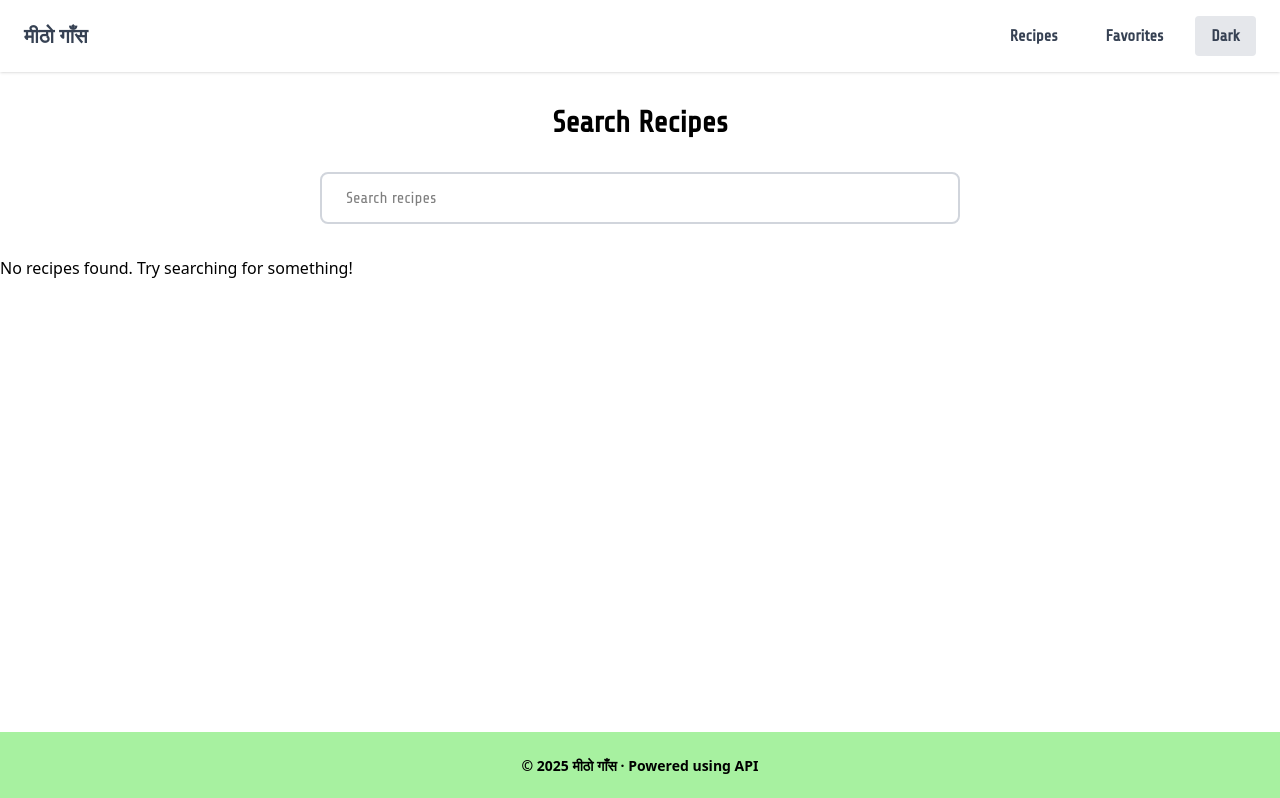
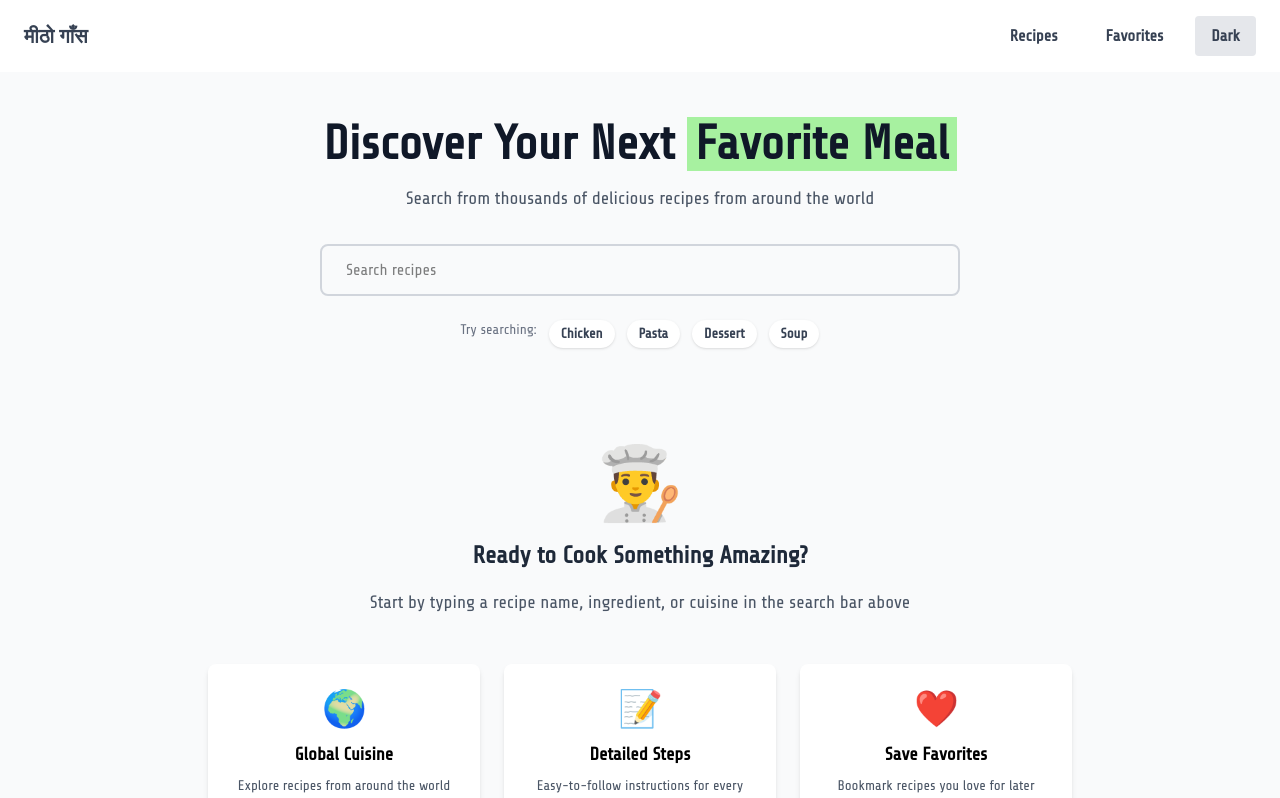
Before and after one commit to bijayjha2025/Projects-React, a React (Vite) app in the folder RecipeFinder/mithogaas/: page /recipes in a window 1280 px wide. Shown: the top 798 px of the page. Built offline with nearby package versions, Linux system fonts and the light colour scheme; a web font is replaced by a local one.

Commit message:
Designing search page

```diff
--- a/RecipeFinder/mithogaas/src/Pages/Recipes.jsx
+++ b/RecipeFinder/mithogaas/src/Pages/Recipes.jsx
@@ -5,6 +5,7 @@ import { useState, useCallback } from 'react';
 const Recipes = () => {
     const[recipes, setRecipes] = useState([]);
     const[loading, setLoading] = useState(false);
+    const[searched, setSearched] = useState(false);
 
     const handleSearch = useCallback(async (query) => {
         setLoading(true);
@@ -20,22 +21,91 @@ const Recipes = () => {
     }, []);
 
     return(
-        <div className='py-8'>
-            <h1 className='text-3xl font-bold text-center mb-8 font-share'>Search Recipes</h1>
-            <SearchBar onSearch={handleSearch}/>
-            {
-                loading && (
-                    <p className='text-center mt-8 font-share'>Loading...</p>
-                )}
+     <div className='py-12 bg-gray-50 min-h-screen'>
+      <div className='max-w-4xl mx-auto px-4 mb-12 text-center '>
+       <h1 className='text-4xl md:text-5xl font-bold text-center mb-4 font-share text-gray-900'>Discover Your Next <span className='bg-[#a7f1a0] px-2'>Favorite Meal</span></h1>
+       <p className='text-lg text-gray-600 font-share mb-8'>Search from thousands of delicious recipes from around the world</p>
 
-            <div className="grid gap-6 md:grid-cols-2 lg:grid-cols-3 max-w-6xl mx-auto px-4 mt-8">
-                { recipes.map(recipe => (
-                    <RecipeCard key={recipe.idMeal} recipe={recipe} />
-                ))}
+      <SearchBar onSearch={handleSearch}/>
+        <div className='mt-6 flex flex-wrap justify-center gap-3'>
+         <span className='text-sm text-gray-500 font-share'>Try searching:</span>
+         <button onClick={() => handleSearch('chicken')} className='px-3 py-1 bg-white rounded-full text-sm font-semibold text-gray-700 hover:bg-[#a7f1a0] transition-colors shadow-sm font-share'>Chicken</button>
+         <button onClick={() => handleSearch('pasta')} className='px-3 py-1 bg-white rounded-full text-sm font-semibold text-gray-700 hover:bg-[#a7f1a0] transition-colors shadow-sm font-share'>Pasta</button>
+         <button onClick={() => handleSearch('dessert')} className='px-3 py-1 bg-white rounded-full text-sm font-semibold text-gray-700 hover:bg-[#a7f1a0] transition-colors shadow-sm font-share'>Dessert</button>
+         <button onClick={() => handleSearch('soup')} className='px-3 py-1 bg-white rounded-full text-sm font-semibold text-gray-700 hover:bg-[#a7f1a0] transition-colors shadow-sm font-share'>Soup</button>
+        </div>
+       </div>
+
+       { loading && (
+         <div className='flex flex-col items-center justify-center py-16'>
+          <div className='animate-spin rounded-full h-16 w-16 border-b-4 border-[#58e633] mb-4'></div>
+            <p className='text-xl font-share text-gray-700'>Searching for delicious recipes...</p>
+          </div>
+        )}
+
+        { !loading && recipes.length > 0 && (
+         <div className='max-w-6xl mx-auto px-4'>
+          <p className='text-center text-gray-600 font-share mb-8 text-lg'> Found <span className='font-bold text-[#58e633]'>{recipes.length}</span> delicious {recipes.length === 1 ? 'recipe' : 'recipes'}</p>
+          <div className="grid gap-6 md:grid-cols-2 lg:grid-cols-3">
+            {recipes.map(recipe => (
+            <RecipeCard key={recipe.idMeal} recipe={recipe} /> ))}
+          </div>
+         </div>
+        )}
+
+        { !loading && searched && recipes.length === 0 && (
+         <div className='max-w-2xl mx-auto px-4 text-center py-16'>
+          <div className='text-6xl mb-6'>🔍</div>
+           <h2 className='text-3xl font-bold text-gray-800 mb-4 font-share'>No Recipes Found</h2>
+           <p className='text-lg text-gray-600 font-share mb-6'>We couldn't find any recipes matching your search. Try different keywords or browse our suggestions above.</p>
+            <div className='bg-[#9fcefb] rounded-lg p-6 text-left'>
+             <h3 className='font-bold text-lg mb-3 font-share'>Search Tips:</h3>
+             <ul className='space-y-2 text-gray-700 font-share'>
+              <li className='flex items-start'>
+                <span className='text-[#58e633] mr-2'>✓</span>
+                <span>Try searching by ingredient (e.g., "chicken")</span>
+              </li>
+              <li className='flex items-start'>
+                <span className='text-[#58e633] mr-2'>✓</span>
+                <span>Search by cuisine type (e.g., "Italian", "Chinese")</span>
+              </li>
+              <li className='flex items-start'>
+                <span className='text-[#58e633] mr-2'>✓</span>
+                <span>Look for dish names (e.g., "pizza", "curry")</span>
+              </li>
+              <li className='flex items-start'>
+                <span className='text-[#58e633] mr-2'>✓</span>
+                <span>Keep it simple - shorter searches work better!</span>
+              </li>
+             </ul>
+             </div>
             </div>
+            )}
 
-            {!loading && recipes.length === 0 && (
-                <p>No recipes found. Try searching for something!</p>
+        {!loading && !searched && (
+         <div className='max-w-4xl mx-auto px-4 text-center py-12'>
+          <div className='text-7xl mb-6'>👨‍🍳</div>
+            <h2 className='text-2xl font-bold text-gray-800 mb-4 font-share'>Ready to Cook Something Amazing?</h2>
+            <p className='text-lg text-gray-600 font-share mb-8'>Start by typing a recipe name, ingredient, or cuisine in the search bar above</p>
+
+            <div className='grid md:grid-cols-3 gap-6 mt-12'>
+             <div className='bg-white p-6 rounded-lg shadow-md'>
+              <div className='text-4xl mb-3'>🌍</div>
+                <h3 className='font-bold text-lg mb-2 font-share'>Global Cuisine</h3>
+                <p className='text-gray-600 text-sm font-share'>Explore recipes from around the world</p>
+              </div>
+              <div className='bg-white p-6 rounded-lg shadow-md'>
+               <div className='text-4xl mb-3'>📝</div>
+                <h3 className='font-bold text-lg mb-2 font-share'>Detailed Steps</h3>
+                <p className='text-gray-600 text-sm font-share'>Easy-to-follow instructions for every recipe</p>
+               </div>
+              <div className='bg-white p-6 rounded-lg shadow-md'>
+                <div className='text-4xl mb-3'>❤️</div>
+                <h3 className='font-bold text-lg mb-2 font-share'>Save Favorites</h3>
+                <p className='text-gray-600 text-sm font-share'>Bookmark recipes you love for later</p>
+                </div>
+               </div>
+             </div>
             )}
         </div>
     );
```
